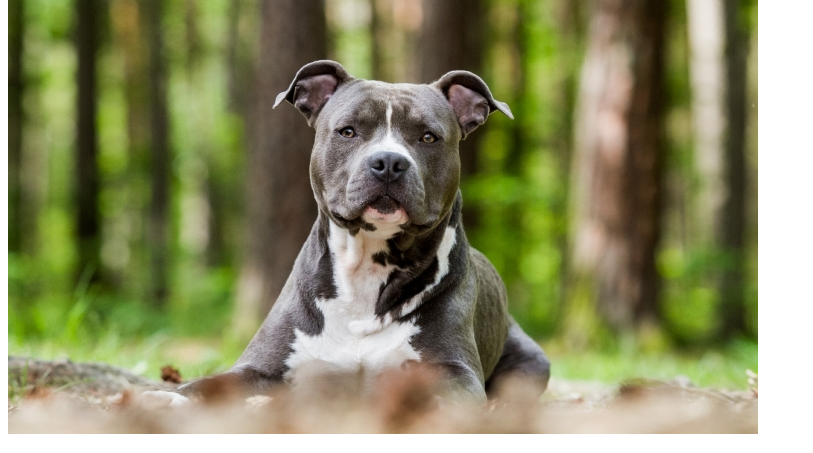
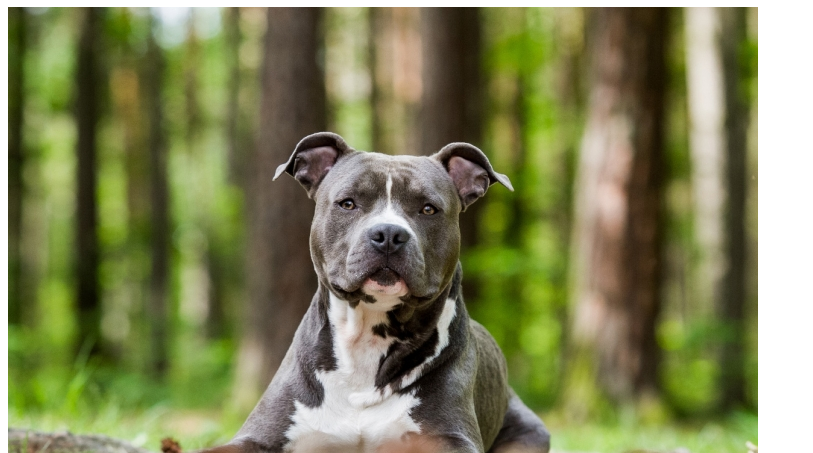
Before and after one commit to gaborszantonk/nagymilan, a plain HTML site: page index.html in a window 1280 px wide. Shown: the part 73-526 px from the top of the page, without its empty margins (0-813 px from the left). Drawn offline with Linux system fonts and the light colour scheme.

Commit message:
hozzá adtam a képet

```diff
--- a/index.html
+++ b/index.html
@@ -7,8 +7,8 @@
     <title>Nagy Milán weboldala</title>
 </head>
 <body>
-    <img src="pict/amstaff_12.jpg" alt="">
+
     <h1>Üdvözletem, Milán!</h1>
-    <p>Ide építse a képet...</p>
+    <p><img src="pict/amstaff_12.jpg" alt=""></p>
 </body>
 </html>
```
